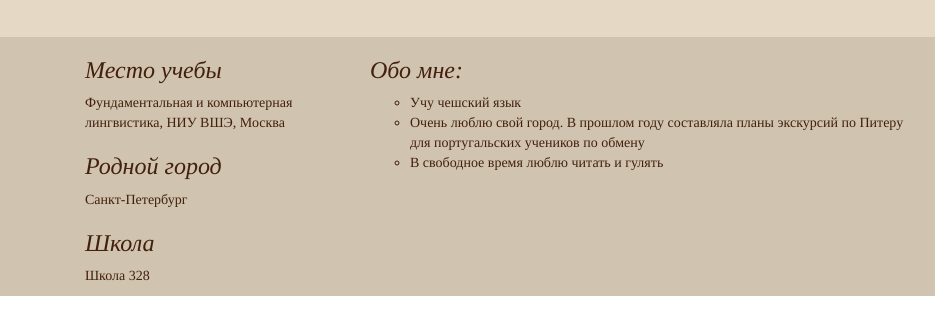
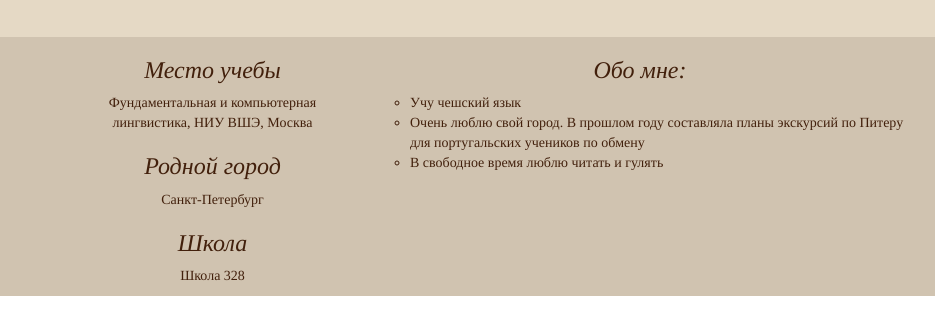
Before and after one commit to mariaivanina0/lingdata, a plain HTML site: page mywebpage/index.html in a window 1280 px wide. Shown: the part 413-749 px from the top of the page, 0-935 px from the left. Drawn offline with nearby package versions, Linux system fonts and the light colour scheme.

Commit message:
Update index.html

```diff
--- a/mywebpage/index.html
+++ b/mywebpage/index.html
@@ -72,23 +72,23 @@
 
 <!-- <article> не влияет на оформление, но помогает структурировать контент на осмысленые разделы -->
 					<article>
-						<h3><i><font color=#42200c face="Times">Место учебы<font/></i></h3>
-						<p>Фундаментальная и компьютерная лингвистика, НИУ ВШЭ, Москва</p>
+						<h3><center><i><font color=#42200c face="Times">Место учебы<font/></i></center></h3>
+						<p><center>Фундаментальная и компьютерная лингвистика, НИУ ВШЭ, Москва</center></p>
 					</article>
 					<article>
-						<h3><i>Родной город</i></h3>
-						<p>Санкт-Петербург</p>
+						<h3><center><i>Родной город</i></center></h3>
+						<p><center>Санкт-Петербург</center></p>
 					</article>
 					<article>
-						<h3><i>Школа</i></h3>
+						<h3><center><i>Школа</i></center></h3>
 <!-- когда будете менять текст, не используйте бюрократических слов типа ГБОУ СОШ, ну пожаалуйста -->
-						<p>Школа 328</p>
+						<p><center>Школа 328</center></p>
 					</article>
 				</div>
 
 				<div class="col-md-6">
 					<article>
-						<h3><i>Обо мне:</i></h3>
+						<h3><center><i>Обо мне:</i></center></h3>
 							<ul type="circle">
 								<li>Учу чешский язык</li>
 								<li>Очень люблю свой город. В прошлом году составляла планы экскурсий по Питеру для португальских учеников по обмену</li>
```
